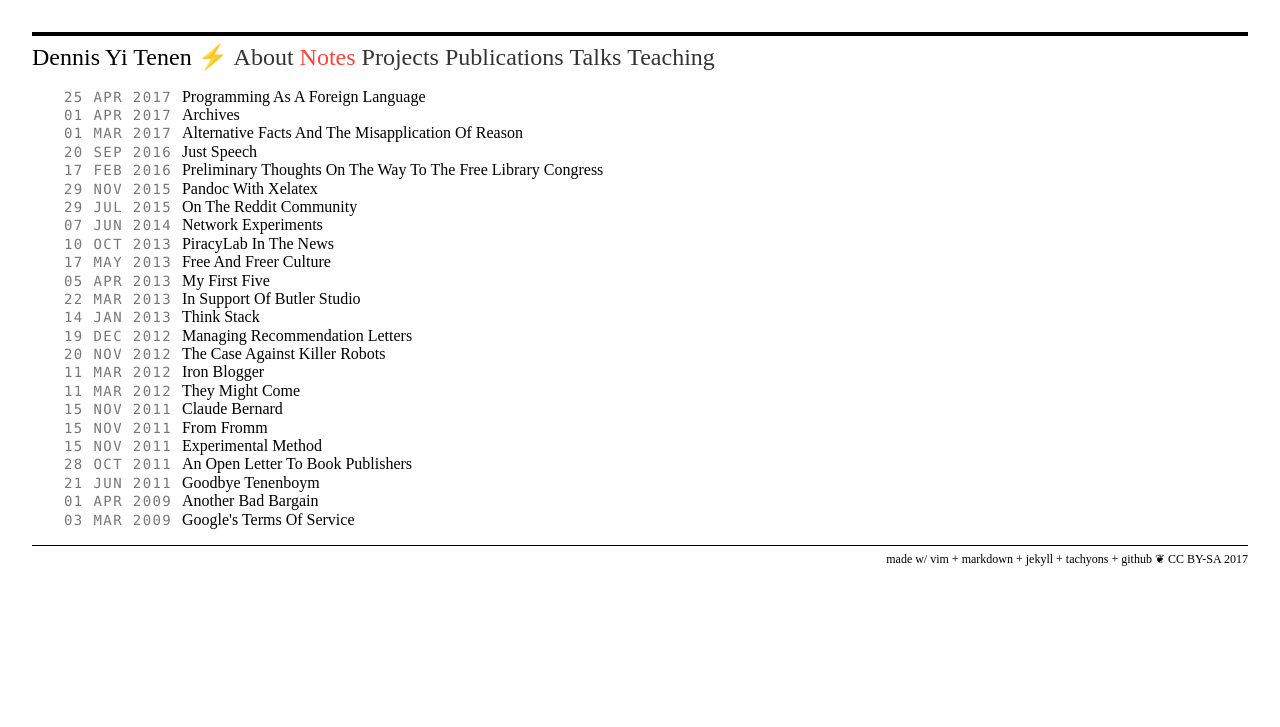
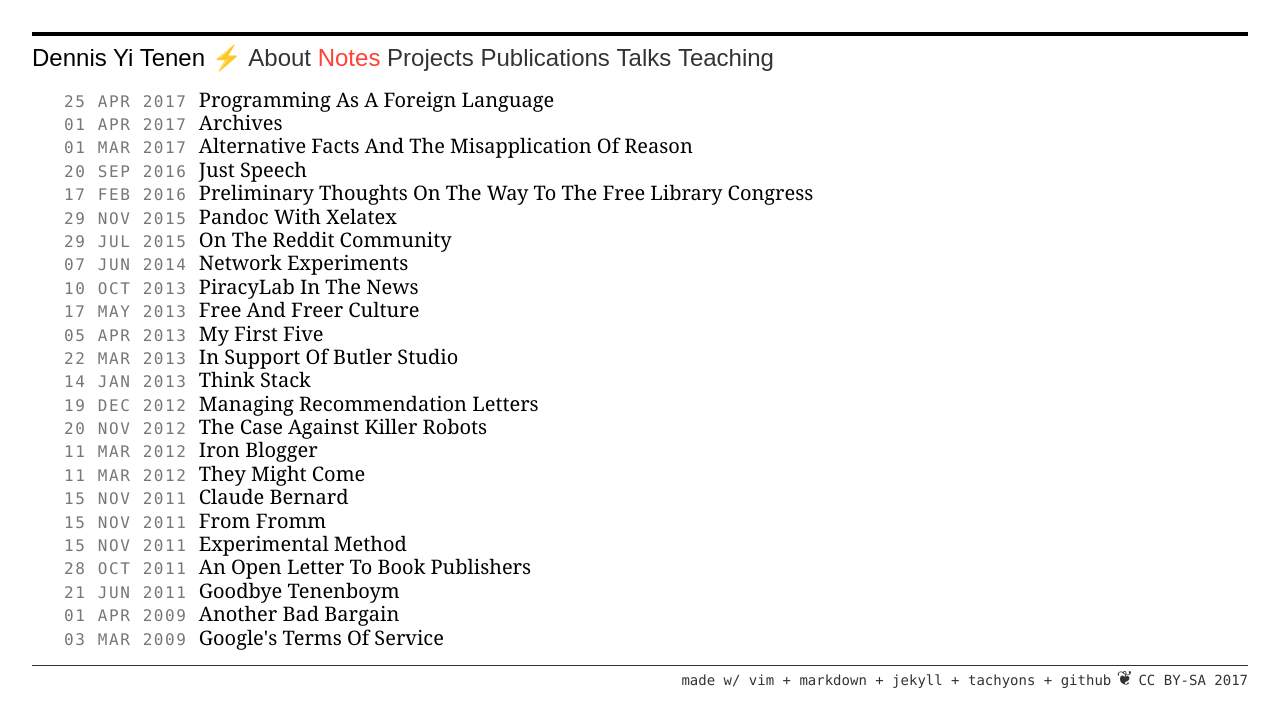
Before and after one commit to denten/denten.github.io, a Jekyll site: the page built from _pages/notes.md, in a window 1280 px wide. Shown: the top 727 px of the page. Built offline with Jekyll 4.4.1, drawn with Linux system fonts in a browser that asks for light colours; nearby versions of some CDN libraries; library files that are not in the unit come from our copies.

Commit message:
change fonts

```diff
--- a/_includes/footer.html
+++ b/_includes/footer.html
@@ -1,8 +1,7 @@
-    <div class="fl w-100 tr bt">
-        <sub>
-            made w/ vim + markdown + jekyll + tachyons + github ❦
-            CC BY-SA {{ site.time | date: '%Y' }}
-        </sub>
-    </div>
+<div class="fl w-100 tr bt dark-gray">
+    <code class="f6">made w/ vim + markdown + jekyll + tachyons + github</code>
+    ❦ <code class="f6">CC BY-SA {{ site.time | date: '%Y' }}</code>
+</div>
+
 </body>
 </html>
--- a/_includes/head.html
+++ b/_includes/head.html
@@ -25,14 +25,14 @@
 
 </head>
 
-<body class="pa4-l normal mw9 center ph3-ns">
-    <div class="f3 fw4 mt0 pt2 bt bw2 mb3">
+<body class="pa4-l normal mw9 center ph3-ns athelas f4 normal">
+    <div class="f3 fw4 mt0 pt2 bt bw2 mb3 system-sans-serif">
         Dennis Yi Tenen  ⚡
         {% assign sorted_pages = site.pages | sort:"title" %}
         {% for node in sorted_pages %}
         {% if node.title != null %}
             <!--<a class="capitalize </a>-->
-            <a class="fw3 ttc link dark-gray hover-red
+            <a class="fw1 ttc link dark-gray hover-red
                 {% if node.url == page.url %}red{%
                 endif %}" href="{{ node.url}}">{{ node.title }}</a>
         {% endif %}
--- a/_layouts/notes.html
+++ b/_layouts/notes.html
@@ -3,11 +3,11 @@
 ---
 
 {% for post in site.posts %}
-    <time class="f6 ttu tracked gray code">
+    <time class="f5 ttu tracked gray code">
         {{ post.date | date_to_string }}
     </time>
 
-    <a class="link hover-purple ttc black hover-purple" href="{{ BASE_PATH }}{{ post.url }}">
+    <a class="f4 link hover-purple ttc black hover-purple" href="{{ BASE_PATH }}{{ post.url }}">
         {{ post.title }}
     </a><br>
 {% endfor %}
```
Also changed, not shown: _includes/sidebar.html (deleted, +0 -33 lines).
